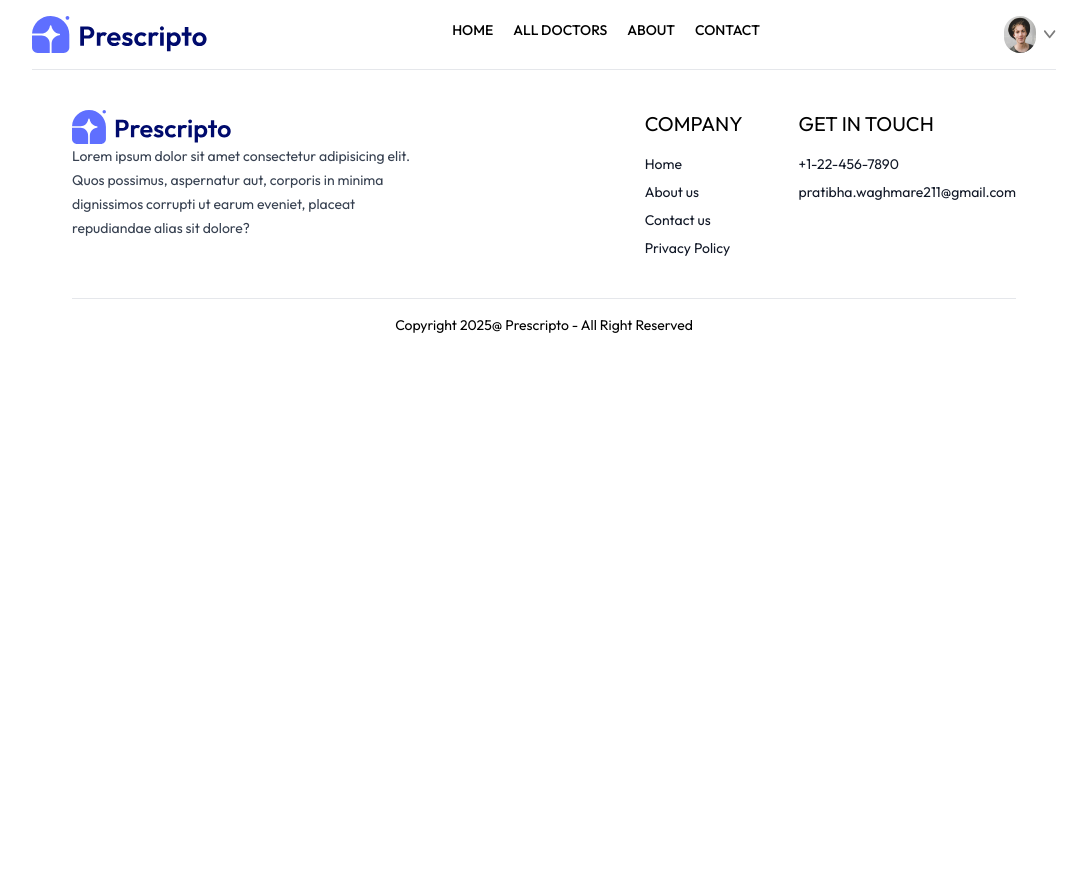
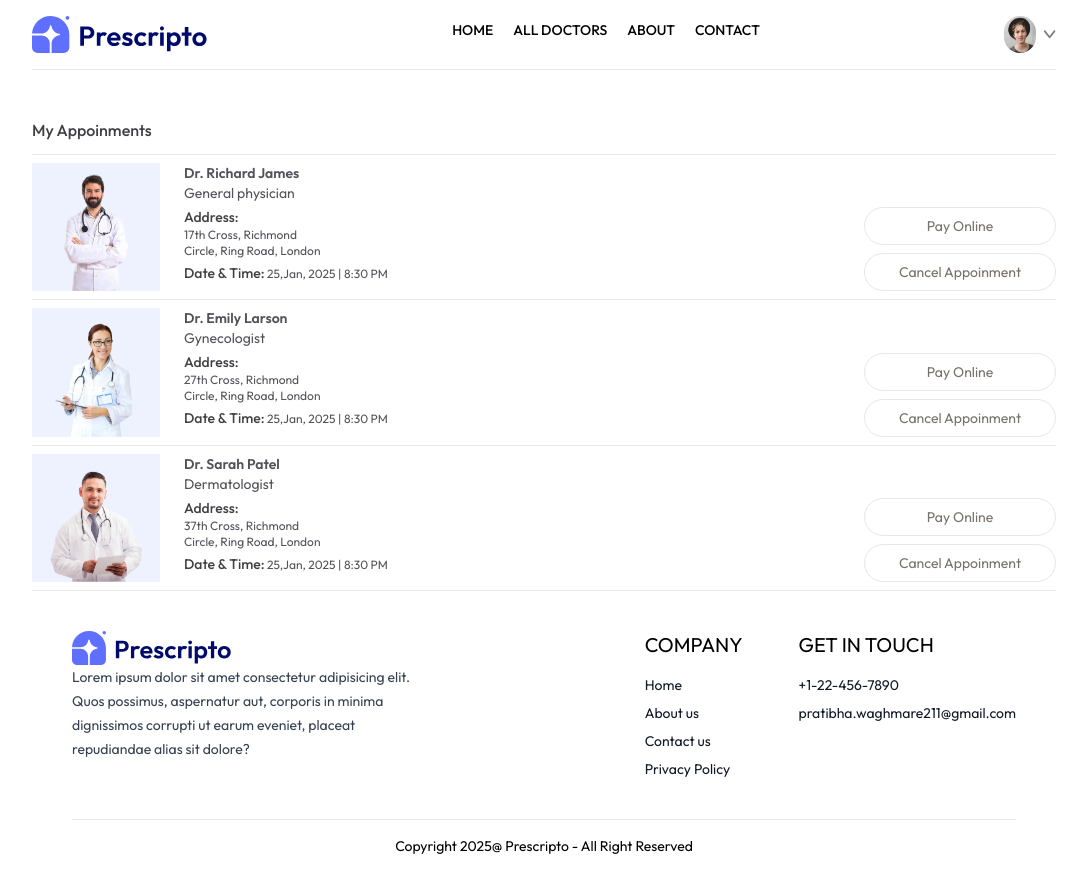
Before and after one commit to Pratibha-2015/Doctor-Prescripto, a React (Vite) app: page /my-appoinment in a window 1280 px wide. Shown: the whole page, without its empty margins (96-1183 px from the left). Before the commit the page ends 800 px from the top, so only its background shows below. Built offline with nearby package versions, Linux system fonts and the light colour scheme.

Commit message:
My appoinment page

```diff
--- a/src/App.jsx
+++ b/src/App.jsx
@@ -23,7 +23,7 @@ const App = () => {
         <Route path="/about" element={<About />} />
         <Route path="/contact" element={<Contact />} />
         <Route path="/my-Profile" element={<MyProfile />} />
-        <Route path="/MyAppoinment" element={<MyAppoinment />} />
+        <Route path="/my-appoinment" element={<MyAppoinment />} />
         <Route path="/Appoinment/:docId" element={<Appoinment />} />
       </Routes>
       <Footer/>
--- a/src/pages/Loginp.jsx
+++ b/src/pages/Loginp.jsx
@@ -25,11 +25,11 @@ const Loginp = () => {
 
  <div className=' w-full'>
   <p> Email</p>
-  <input className='border border-zinc-300 rounded w-full p-2 mt-1' type="email"  onChange= { (e) =>setEmail(e.target.name)} value={email}/>
+  <input className='border border-zinc-300 rounded w-full p-2 mt-1' type="email" id='email'  onChange= { (e) =>setEmail(e.target.name)} value={email}/>
  </div>
  <div className=' w-full'>
   <p> Password</p>
-  <input className='border border-zinc-300 rounded w-full p-2 mt-1' type="password"  onChange= { (e) =>setPassword(e.target.name)} value={password}/>
+  <input className='border border-zinc-300 rounded w-full p-2 mt-1' type="password" id='password'  onChange= { (e) =>setPassword(e.target.name)} value={password}/>
  </div>
  <button className=' bg-primary text-white w-full py-2 rounded-md'> {state === "Sign Up" ? "Create Account" : "Login"}</button>
  {state === "Sign Up" ? (
--- a/src/pages/MyAppoinment.jsx
+++ b/src/pages/MyAppoinment.jsx
@@ -1,8 +1,35 @@
-import React from 'react'
+import React, { useContext } from 'react'
+import {AppContext} from '../context/AppContext'
 
 const MyAppoinment = () => {
+const { doctors} = useContext(AppContext)
+
   return (
-    <div>MyAppoinment</div>
+    <div><p className=' pb-3 mt-12 font-medium text-zinc-700 border-b' > My Appoinments</p>
+    <div>
+      { doctors.slice(0,3).map((items,index) =>(
+ <div className='grid grid-cols-[1fr_2fr] gap-4 sm:flex sm:gap-6 py-2 border-b' key={index}>
+  <div>
+<img className='w-32 bg-indigo-50' src={items.image} alt="" />
+  </div>
+  <div className='flex-1 text-sm text-zinc-600'>
+    <p className='text-neytral font-semibold'>{items.name}</p>
+    <p>{items.speciality}</p>
+    <p className=' text-zinc-700 font-medium mt-1'>Address:</p>
+    <p className='text-xs'>{items.address.line1}</p>
+    <p className='text-xs'>{items.address.line2}</p>
+    <p className='text-xs mt-1' ><span className=' text-sm text-neutral-700 font-medium' >Date & Time:</span> 25,Jan, 2025 | 8:30 PM</p>
+  </div>
+  <div> </div>
+  <div className='flex flex-col gap-2 justify-end'>
+    <button className='text-sm text-stone-500 text-center sm:min-w-48 py-2 border rounded-full hover:cursor hover:bg-primary hover:text-white'> Pay Online</button>
+    <button className='text-sm text-stone-500 text-center sm:min-w-48 py-2 border rounded-full hover:cursor hover:bg-red-500 hover:text-white'> Cancel Appoinment</button>
+  </div>
+</div>
+
+      ))}
+    </div>
+ </div>
   )
 }
 
```
